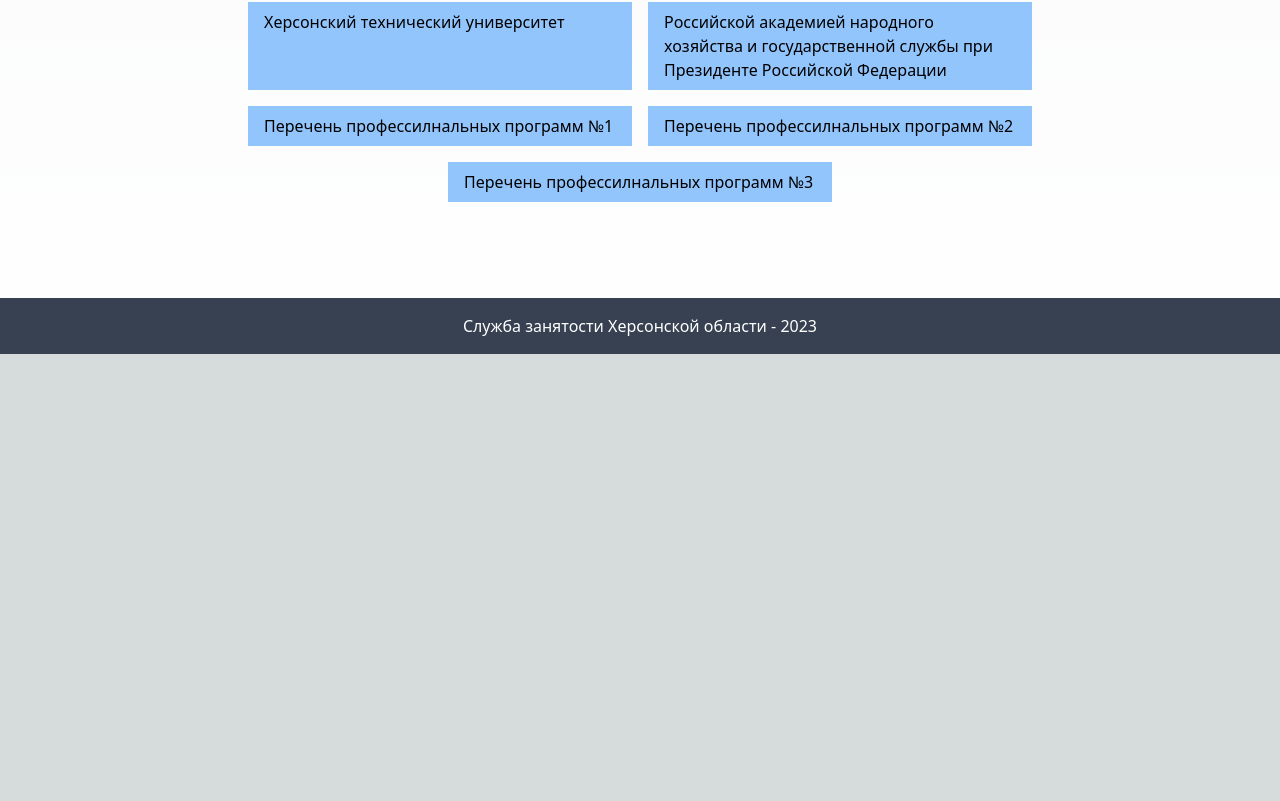
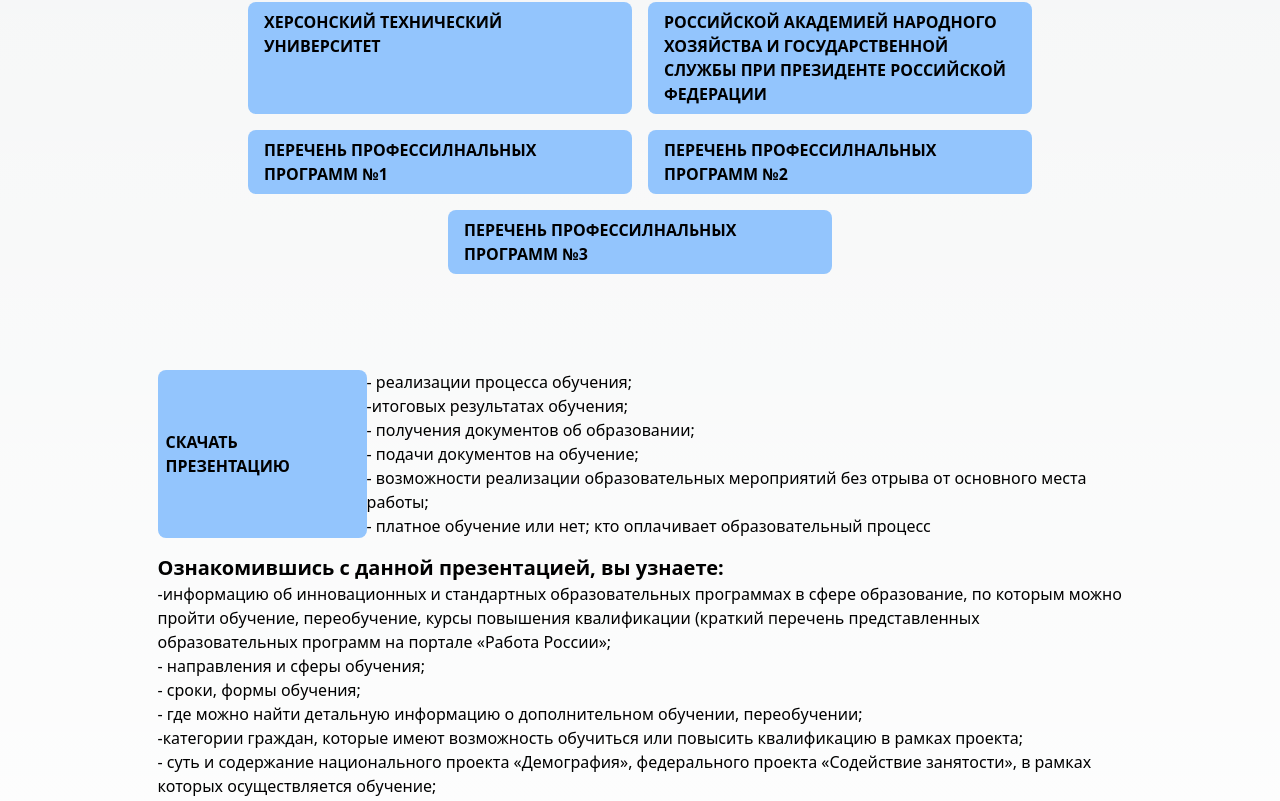
Before and after one commit to employmentservicesks/next-site, a Next.js app: page /proforientation in a window 1280 px wide. Shown: the part 4115-4916 px from the top of the page. Before the commit the page ends 4469 px from the top, so only its background shows below. Built offline with nearby package versions, Linux system fonts and the light colour scheme.

Commit message:
presatation

```diff
--- a/components/ProfOrientation/Docs.js
+++ b/components/ProfOrientation/Docs.js
@@ -6,11 +6,11 @@
         <section>
             <TitlePageSecondary text='Полезные документы' />
             <div className="flex flex-wrap gap-4 justify-center">
-                <a className="w-full py-2 px-4 lg:max-w-sm bg-blue-300" download={''} href="/docs/prof/federal.docx">Херсонский технический университет</a>
-                <a className="w-full py-2 px-4 lg:max-w-sm bg-blue-300" download={''} href="/docs/prof/candidates.docx">Российской академией народного хозяйства и государственной службы при Президенте Российской Федерации</a>
-                <a className="w-full py-2 px-4 lg:max-w-sm bg-blue-300" download={''} href="/docs/prof/federal.docx">Перечень профессилнальных программ №1</a>
-                <a className="w-full py-2 px-4 lg:max-w-sm bg-blue-300" download={''} href="/docs/prof/federal.docx">Перечень профессилнальных программ №2</a>
-                <a className="w-full py-2 px-4 lg:max-w-sm bg-blue-300" download={''} href="/docs/prof/federal.docx">Перечень профессилнальных программ №3</a>
+                <a className="w-full py-2 px-4 lg:max-w-sm bg-blue-300 rounded-lg font-bold uppercase" download={''} href="/docs/prof/federal.docx">Херсонский технический университет</a>
+                <a className="w-full py-2 px-4 lg:max-w-sm bg-blue-300 rounded-lg font-bold uppercase" download={''} href="/docs/prof/candidates.docx">Российской академией народного хозяйства и государственной службы при Президенте Российской Федерации</a>
+                <a className="w-full py-2 px-4 lg:max-w-sm bg-blue-300 rounded-lg font-bold uppercase" download={''} href="/docs/prof/federal.docx">Перечень профессилнальных программ №1</a>
+                <a className="w-full py-2 px-4 lg:max-w-sm bg-blue-300 rounded-lg font-bold uppercase" download={''} href="/docs/prof/federal.docx">Перечень профессилнальных программ №2</a>
+                <a className="w-full py-2 px-4 lg:max-w-sm bg-blue-300 rounded-lg font-bold uppercase" download={''} href="/docs/prof/federal.docx">Перечень профессилнальных программ №3</a>
             </div>
         </section>
     )
--- /dev/null
+++ b/components/ProfOrientation/Presantation.js
@@ -0,0 +1,25 @@
+export default function Presatation() {
+
+    return (
+        <section className="my-24">
+            <div className="md:flex justify-between">
+                <a className='block py-8 px-2 rounded-lg bg-blue-300 uppercase font-bold flex items-center' href='/pres.pptx' download='' >скачать презентацию</a>
+                <div> <span className="block">- реализации процесса обучения; </span>
+                    <span className="block">-итоговых результатах обучения;   </span>
+                    <span className="block">- получения документов об образовании; </span>
+                    <span className="block">- подачи документов на обучение;</span>
+                    <span className="block">- возможности реализации образовательных мероприятий без отрыва от основного места работы;</span>
+                    <span className="block">- платное обучение или нет; кто оплачивает образовательный процесс</span></div>
+            </div>
+            <h4 className="font-bold text-xl mt-4">Ознакомившись с данной презентацией, вы узнаете:</h4>
+            <span className="block">-информацию об инновационных и стандартных образовательных программах в сфере образование, по которым можно пройти обучение, переобучение, курсы повышения квалификации (краткий перечень представленных образовательных программ на портале «Работа России»;</span>
+            <span className="block">- направления и сферы обучения;</span>
+            <span className="block">- сроки, формы обучения;</span>
+            <span className="block">- где можно найти детальную информацию о дополнительном обучении, переобучении;</span>
+            <span className="block">-категории граждан, которые имеют возможность обучиться или повысить квалификацию в рамках проекта;</span>
+            <span className="block">- суть и содержание национального проекта «Демография», федерального проекта «Содействие занятости», в рамках которых осуществляется обучение;</span>
+            <span className="block">-алгоритм пошаговых действий для регистрации и дальнейшего участия в проектах;</span>
+            <span className="block">- информацию о федеральных операторах, принимающих участие в Проекте;</span>
+        </section >
+    )
+}
--- a/pages/proforientation.js
+++ b/pages/proforientation.js
@@ -5,6 +5,7 @@
 import Reasons from "../components/ProfOrientation/Reasons"
 import HowToStudy from "../components/ProfOrientation/HowToStydy"
 import Docs from "../components/ProfOrientation/Docs"
+import Presatation from "../components/ProfOrientation/Presantation"
 
 export default function ProfOrientation() {
 
@@ -31,6 +32,7 @@
                 <Reasons />
                 <HowToStudy />
                 <Docs />
+                <Presatation />
             </section>
         </Layout>
     )
```
Also changed, not shown: 1 other file (tests, documents, lock files or other folders).
